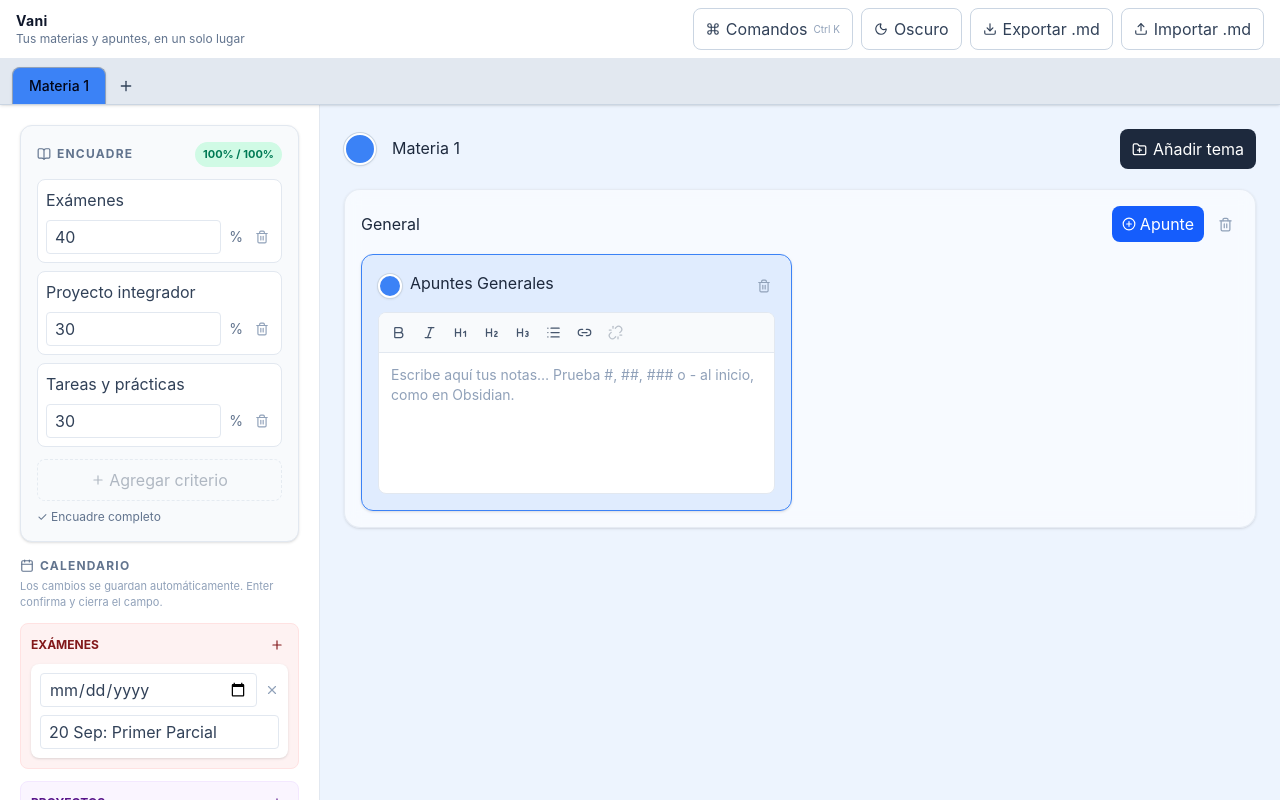
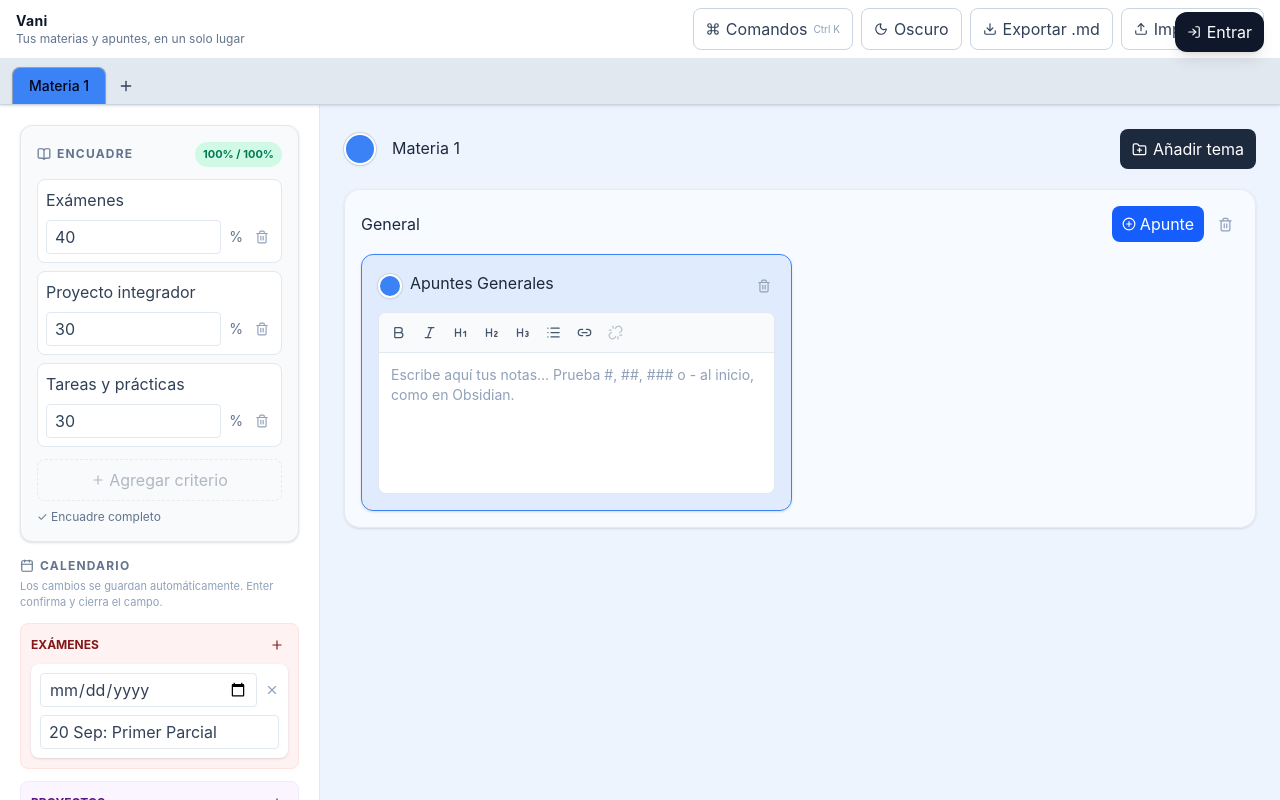
Before and after one commit to VVANEGZ/vani, a React (Vite) app in the folder vani/: page / in a window 1280 px wide. Shown: the top 800 px of the page. Built offline with nearby package versions, Linux system fonts and the light colour scheme; no server answers.

Commit message:
feat: show Supabase account controls

```diff
--- a/vani/src/main.jsx
+++ b/vani/src/main.jsx
@@ -3,11 +3,13 @@ import { createRoot } from 'react-dom/client'
 import './index.css'
 import App from './App.jsx'
 import { AuthProvider } from './auth/AuthProvider.jsx'
+import AuthPanel from './auth/AuthPanel.jsx'
 
 createRoot(document.getElementById('root')).render(
   <StrictMode>
     <AuthProvider>
       <App />
+      <AuthPanel />
     </AuthProvider>
   </StrictMode>,
 )
```
